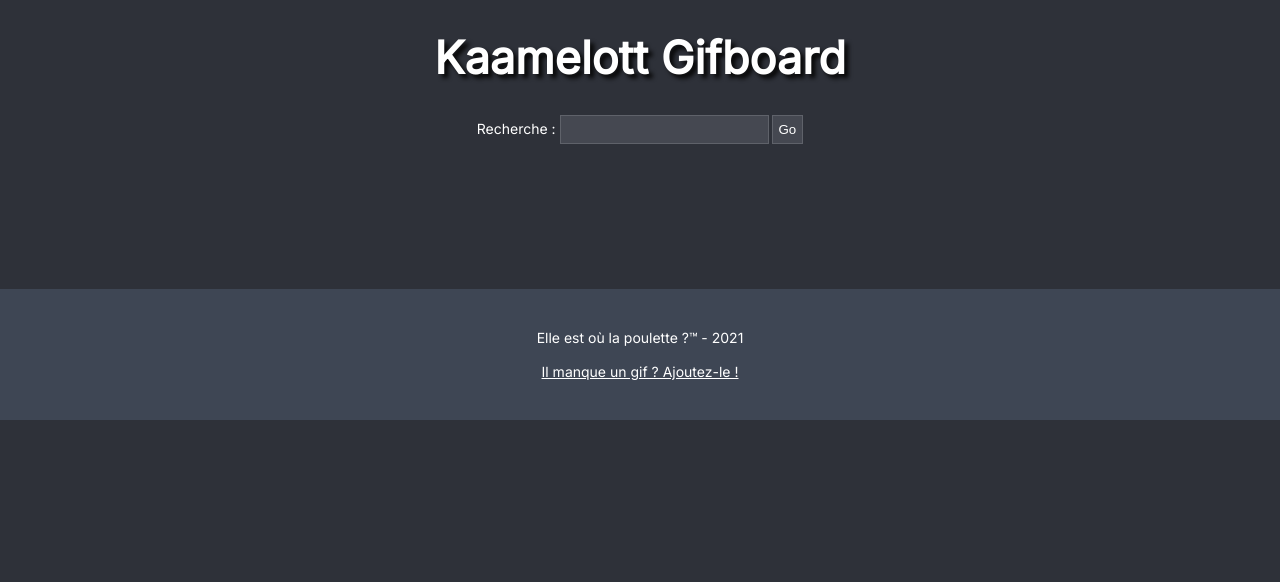
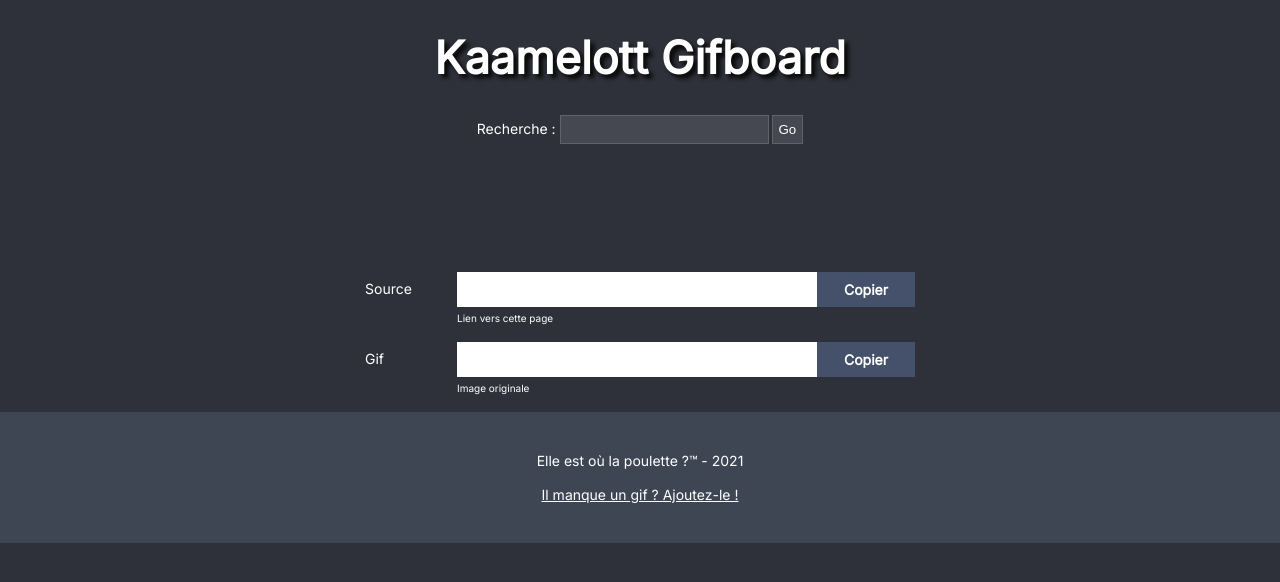
Before and after one commit to kaamelott-gifboard/kaamelott-gifboard, a Symfony app: template templates/gif.html.twig in a window 1280 px wide. Shown: the top 582 px of the page. Run offline with Twig, Linux system fonts and the light colour scheme; the template is opened without the code that fills it, so the values that code supplies are empty; some libraries are stand-ins or nearby versions.

Commit message:
Added copy buttons (desktop + mobile)

```diff
--- a/public/css/mobile.css
+++ b/public/css/mobile.css
@@ -13,3 +13,29 @@
 .square_btn {
     width: 90%;
 }
+
+.single-gif {
+    width: 95%;
+}
+
+.copy-input {
+    display: none;
+}
+
+.copy-block {
+    display: none;
+}
+
+.copy-block-mobile {
+    display: block;
+}
+
+.copy-input-mobile {
+    display: none;
+}
+
+.copy-btn {
+    width: 90%;
+    margin: 0 auto;
+    position: relative;
+}
--- a/public/css/styles.css
+++ b/public/css/styles.css
@@ -71,7 +71,7 @@
     box-shadow: 7px 8px 7px -8px rgba(255, 255, 255, 0.8);
 }
 
-input {
+.search {
     padding-left: 5px;
     border: 1px solid #5f626a;
     background-color: #454851;
@@ -110,6 +110,62 @@
     border-bottom: none;
 }
 
+.copy-input {
+    height: 33px;
+    width: 348px;
+    outline: none;
+    border: 0;
+    position: absolute;
+    top: 0;
+    left: 92px;
+    padding-left: 10px;
+}
+
+.copy-block-mobile {
+    display: none;
+}
+
+.copy-block {
+    width: 550px;
+    height: 50px;
+    margin: 20px auto;
+    position: relative;
+}
+
+.copy-caption {
+    position: absolute;
+    top: 40px;
+    left: 92px;
+    font-size: 10px;
+}
+
+.copy-title {
+    text-align: left;
+    line-height: 34px;
+    position: absolute;
+    top: 0;
+    left: 0;
+    display: block;
+    width: 90px;
+}
+
+.copy-btn {
+    background-color: #45516b;
+    padding: 9px;
+    width: 80px;
+    display: block;
+    position: absolute;
+    top: 0;
+    right: 0;
+    cursor: pointer;
+    font-weight: bold;
+}
+
+.copy-btn:active {
+    user-select: none;
+    background-color: #3e4b64;
+}
+
 ul {
     padding: 0;
 }
@@ -119,6 +175,17 @@
     width: 350px;
     margin-bottom: 12px;
     vertical-align: top;
+}
+
+#notification {
+    display: none;
+    width: 100%;
+    position: fixed;
+    top: 0;
+    line-height: 40px;
+    text-align: center;
+    background: #679867;
+    font-weight: bold;
 }
 
 /* ================================= */
--- a/public/js/script.js
+++ b/public/js/script.js
@@ -88,3 +88,25 @@
         modal.style.display = "none";
     }
 }
+
+// ==================================================
+
+document.querySelectorAll('.copy-btn').forEach(function(element) {
+    element.addEventListener('click', function() {
+        let input = this.parentNode.getElementsByTagName('input')[0];
+
+        input.select();
+        input.setSelectionRange(0, 99999); /* For mobile devices */
+
+        document.execCommand("copy");
+
+        let notification = document.getElementById("notification");
+
+        notification.innerText = 'Lien copié !';
+        notification.style.display = "block";
+
+        setTimeout(function Remove() {
+            notification.style.display = "none";
+        }, 1000);
+    });
+});
--- a/templates/base.html.twig
+++ b/templates/base.html.twig
@@ -36,6 +36,7 @@
         </script>
     </head>
     <body class="body">
+        <div id="notification"></div>
         <div>
             <div id="banner" class="banner">
                 <h1><a href="{{ path('search_index') }}" class="no-style">Kaamelott Gifboard</a></h1>
--- a/templates/body.html.twig
+++ b/templates/body.html.twig
@@ -4,8 +4,8 @@
     <div class="block">
         <form action="{{ path('search_quote') }}">
             <label for="quotes">Recherche :</label>
-            <input id="quotes" type="text" name="search" class="input-quote" value="{{ app.request.get('search') }}" data-url="{{ path('search_count') }}" />
-            <input type="submit" value="Go" />
+            <input id="quotes" type="text" name="search" class="search input-quote" value="{{ app.request.get('search') }}" data-url="{{ path('search_count') }}" />
+            <input class="search" type="submit" value="Go" />
         </form>
     </div>
 
--- a/templates/gif.html.twig
+++ b/templates/gif.html.twig
@@ -1,4 +1,6 @@
 {% extends 'body.html.twig' %}
+
+{% import 'macros/input-copy.html.twig' as copy %}
 
 {% block meta -%}
     <meta property="og:type" content="video.other">
@@ -13,7 +15,12 @@
 {% endblock %}
 
 {% block gif %}
-    {{ quote }}<br /><br />
-    <img src="{{ image }}" alt="{{ quote }}" /><br /><br />
-    {{ image }}<br />
+    {{ quote }}<br/><br/>
+
+    <img src="{{ image }}" alt="{{ quote }}" class="single-gif" /><br/><br/>
+
+    {{ copy.block_mobile(image) }}
+
+    {{ copy.block('Source', url, 'Lien vers cette page') }}
+    {{ copy.block('Gif', image, 'Image originale') }}
 {% endblock %}
--- /dev/null
+++ b/templates/macros/input-copy.html.twig
@@ -0,0 +1,19 @@
+{% macro block(title, value, caption) %}
+    <div class="copy-block">
+        <span class="copy-title">{{ title }}</span>
+        <div>
+            <input type="text" readonly="" value="{{ value }}" onclick="this.focus();this.select()" class="copy-input" />
+            <a class="copy-btn">Copier</a>
+            <div class="copy-caption">
+                <span>{{ caption }}</span>
+            </div>
+        </div>
+    </div>
+{% endmacro %}
+
+{% macro block_mobile(value) %}
+    <div class="copy-block-mobile">
+        <input type="text" readonly="" value="{{ value }}" class="copy-input-mobile" />
+        <a class="copy-btn">Copier le lien du GIF</a>
+    </div>
+{% endmacro %}
```
Lines whose indentation alone changed are shown as unchanged.
